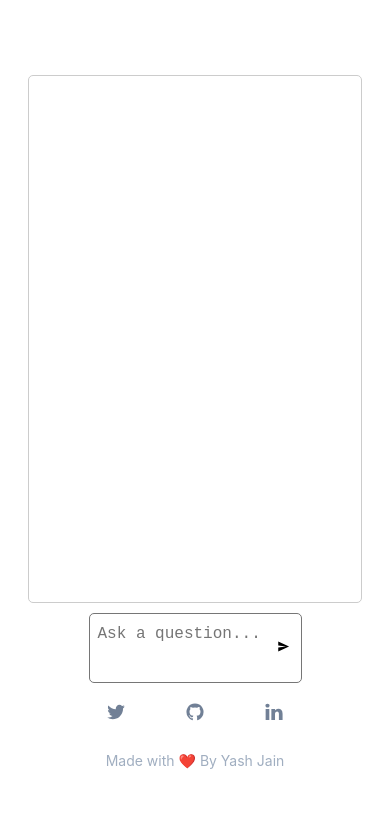
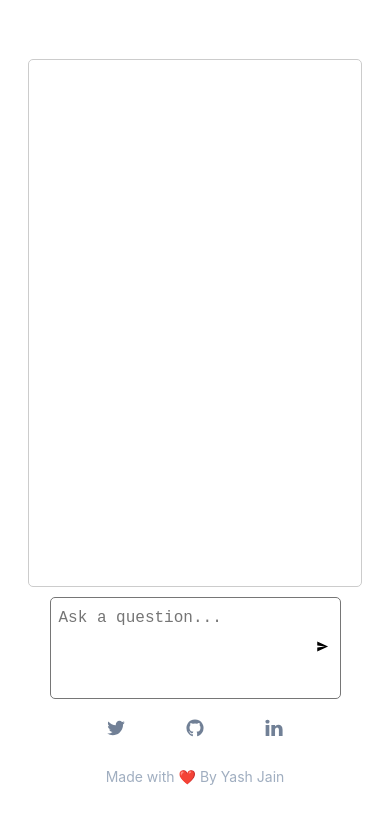
Before and after one commit to yashj09/Gemini-GPT, a React (Create React App) app: page / in a window 390 px wide. Shown: the top 824 px of the page. Built offline with nearby package versions, Linux system fonts and the light colour scheme.

Commit message:
remove vercel

```diff
--- a/src/App.css
+++ b/src/App.css
@@ -17,12 +17,6 @@
   max-width: 800px;
   overflow-y: auto;
   height: 60vh;
-}
-
-@media only screen and (max-width: 600px) {
-  .chat-container {
-    width: 80vw;
-  }
 }
 
 .user-message {
@@ -59,7 +53,7 @@
 }
 
 textarea {
-  height: 52px;
+  height: 10vh;
   width: 50vw;
   padding: 8px;
   background-color: transparent;
@@ -70,6 +64,15 @@ textarea {
   resize: none;
   overflow-y: hidden;
   max-height: 200px;
+}
+
+@media only screen and (max-width: 600px) {
+  textarea {
+    width: 70vw;
+  }
+  .chat-container {
+    width: 80vw;
+  }
 }
 
 .error-message {
--- a/src/App.js
+++ b/src/App.js
@@ -9,7 +9,7 @@ import { CiStar } from "react-icons/ci";
 import "./App.css";
 
 const App = () => {
-  const API_KEY = "AIzaSyDWYg7pwMwierXO_Nxq19in4C7NbuvBe8o"; // YOUR_API_KEY
+  const API_KEY = "AIzaSyDWYg7pwMwierXO_Nxq19in4C7NbuvBe8o"; // YOUR_API_KEY from https://makersuite.google.com/app/apikey
   const genAI = new GoogleGenerativeAI(API_KEY);
 
   const [conversation, setConversation] = useState([]);
```
Also changed, not shown: 1 other file (tests, documents, lock files or other folders).
